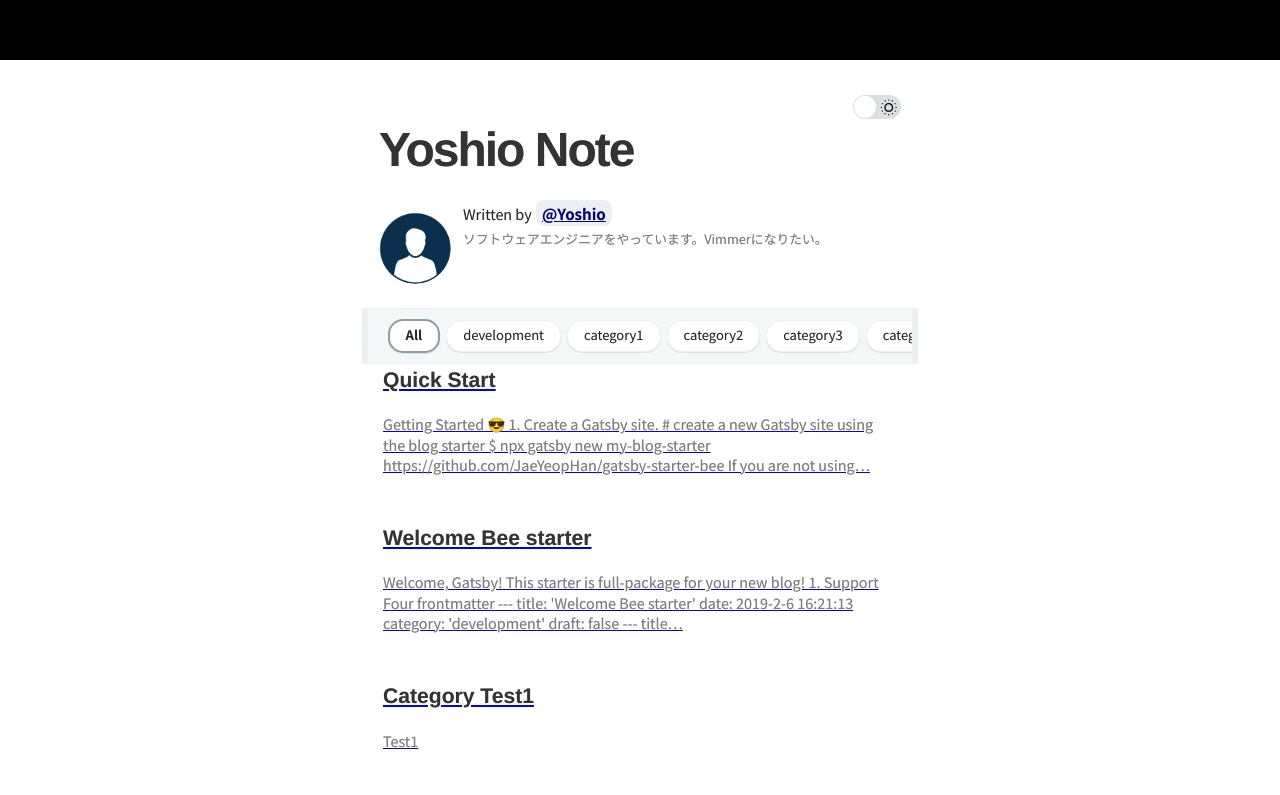
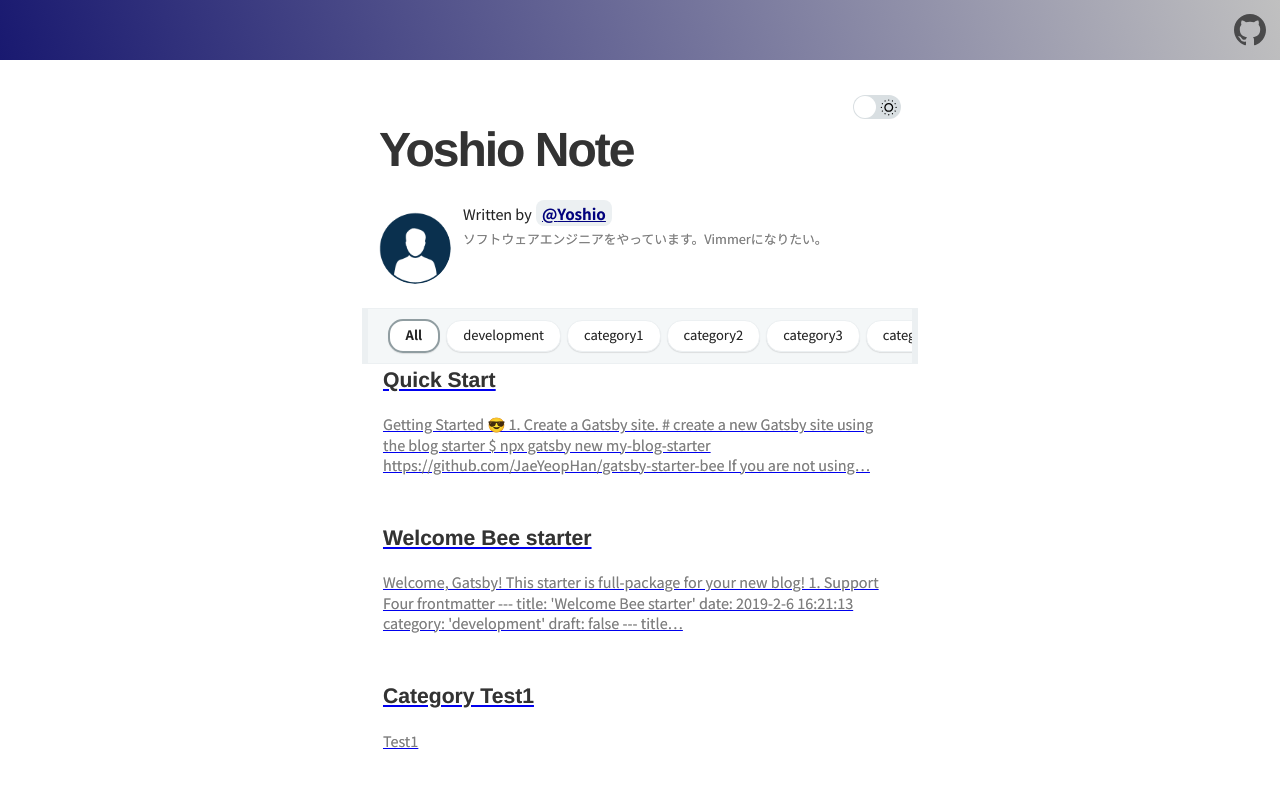
Before and after one commit to yoshio15/yoshio-note, a Gatsby site: page / in a window 1280 px wide. Shown: the top 795 px of the page. Built offline with nearby package versions, Linux system fonts and the light colour scheme; Gatsby itself is replaced by a stand-in of ours; some packages are replaced by stand-ins of ours; what typography-theme-github would draw is missing.

Commit message:
switch header color

```diff
--- a/src/styles/variables.scss
+++ b/src/styles/variables.scss
@@ -1,5 +1,5 @@
 // app
-$theme-gradient: linear-gradient(72deg, #000, #000);
+$theme-gradient: linear-gradient(72deg, #191970, #c0c0c0);
 $top-header-text-color: #fff;
 
 /**
```
